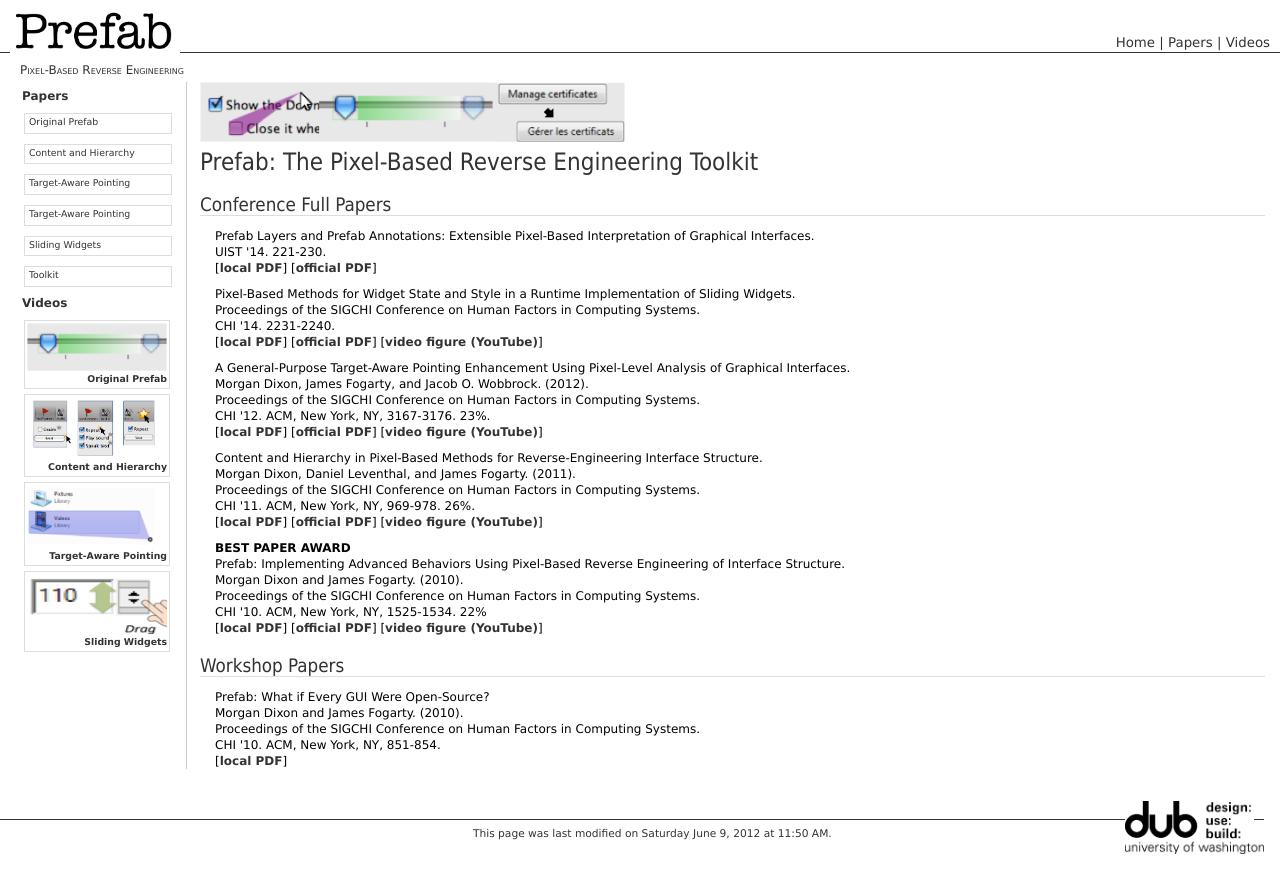
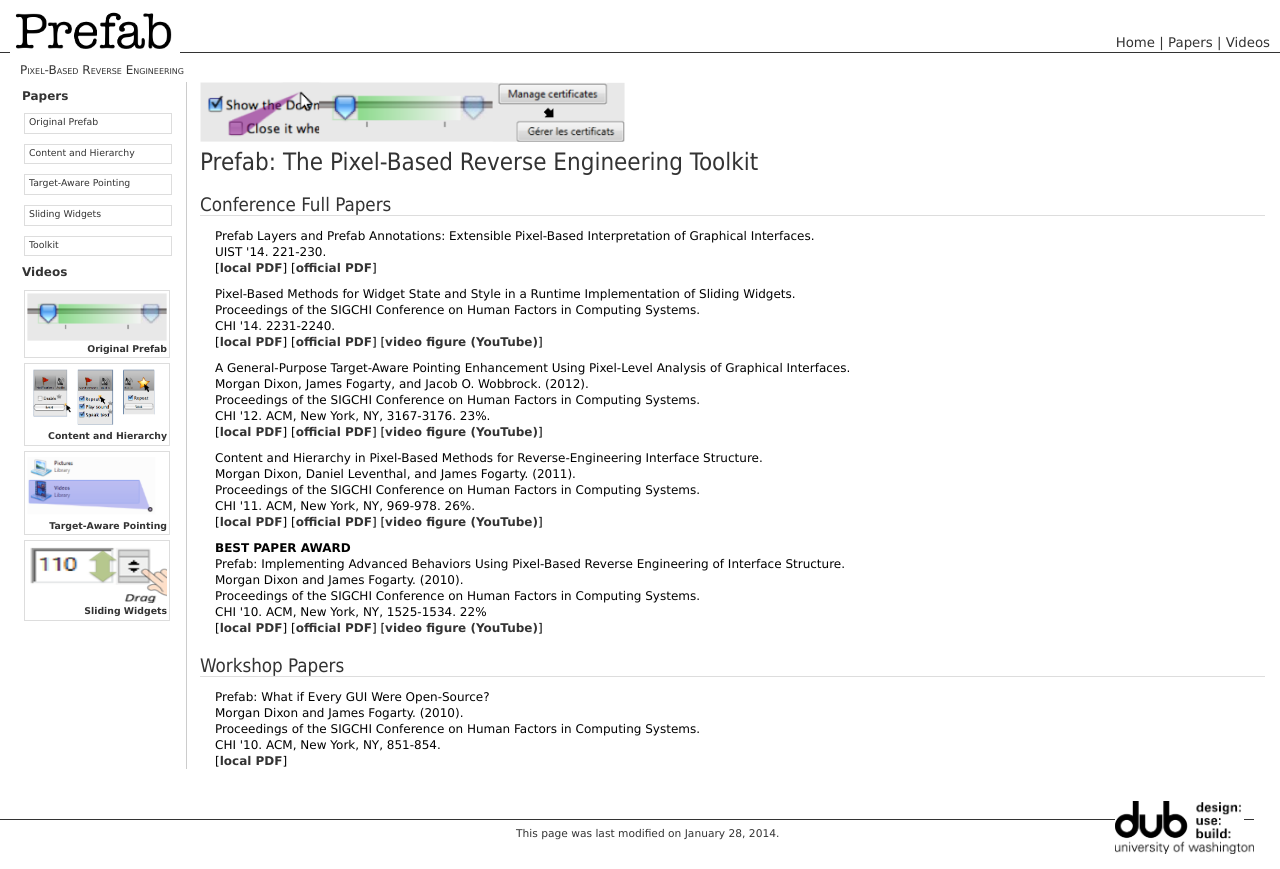
Before and after one commit to prefab/prefab.github.io, a plain HTML site: page papers.html in a window 1280 px wide. Drawn offline with Linux system fonts and the light colour scheme.

Commit message:
updated modification date footer, and removed redundant paper download for target-aware pointing

```diff
--- a/papers.html
+++ b/papers.html
@@ -57,8 +57,6 @@
     <span><a class="download" href="http://homes.cs.washington.edu/~mdixon/publications/mdixon-prefab-chi2010-final.pdf">Original Prefab</a></span>
     <span><a class="download" href="http://homes.cs.washington.edu/~mdixon/publications/mdixon-content-hierarchy-chi2011-final.pdf">Content and Hierarchy</a></span>
     <span><a class="download" href="http://homes.cs.washington.edu/~mdixon/publications/mdixon-general-purpose-target-chi2012-final.pdf">Target-Aware Pointing</a></span>
-    <span><a class="download" href="http://homes.cs.washington.edu/~mdixon/publications/mdixon-general-purpose-target-c\
-hi2012-final.pdf">Target-Aware Pointing</a></span>
 <span><a class="download" href="http://homes.cs.washington.edu/~mdixon/publications/mdixon-chi2014-sliding-states-styles.pdf">Sliding Widgets</a></span>
 <span><a class="download" href="http://morgandixon.net/publications/mdixon-uist2014.pdf">Toolkit</a></span>
 <!-- <h6 class="spaced">GitHub Repository</h6>
@@ -253,7 +251,7 @@ in a Runtime Implementation of Sliding Widgets.<br/>
 
   </div></td>
   <td class="bottom"><div class="bottom">
-    This page was last modified on Saturday June 9, 2012 at 11:50 AM.
+    This page was last modified on January 28, 2014.
   </div></td>
   <td id="bidlogo" class="bottom">
     <a href="http://dub.washington.edu/" title="Created at the DUB Group at the University of Washington">
```
Also changed, not shown: index.html (+1 -1 lines), videos.html (+1 -3 lines).
